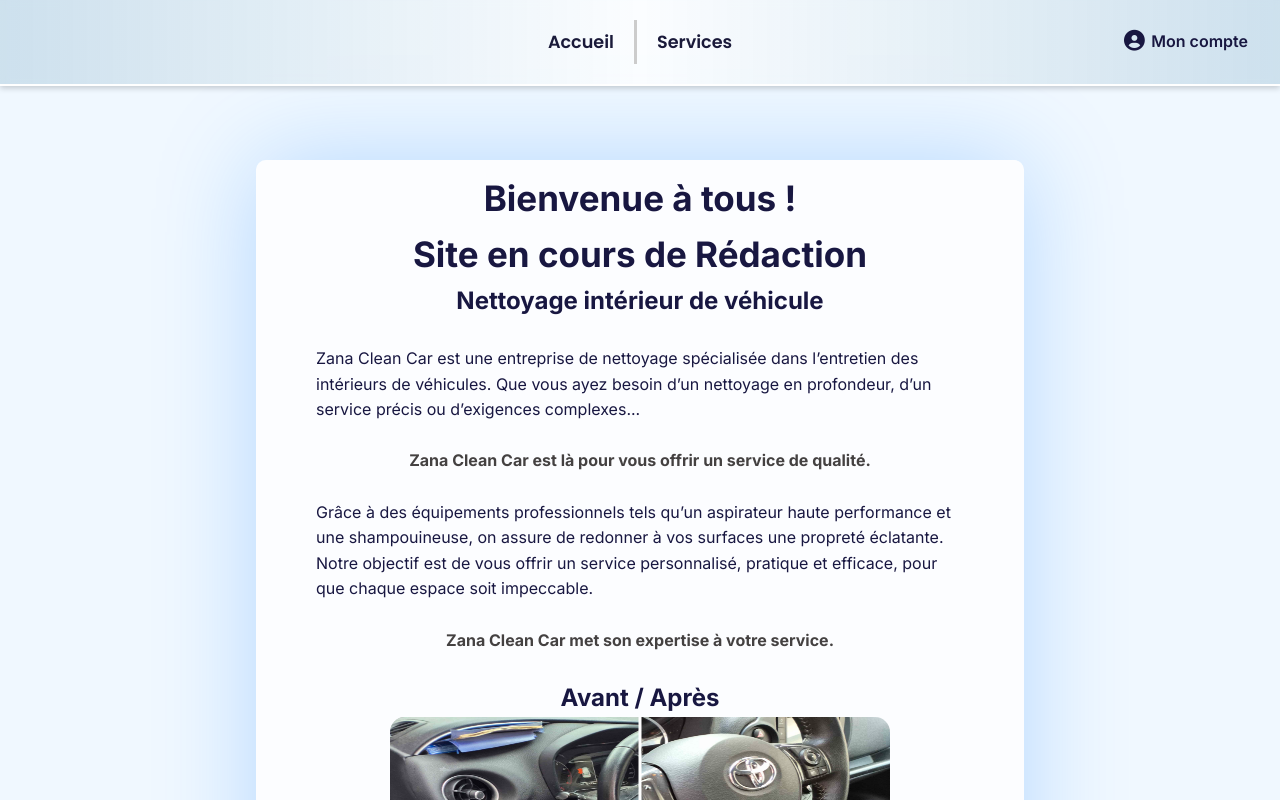
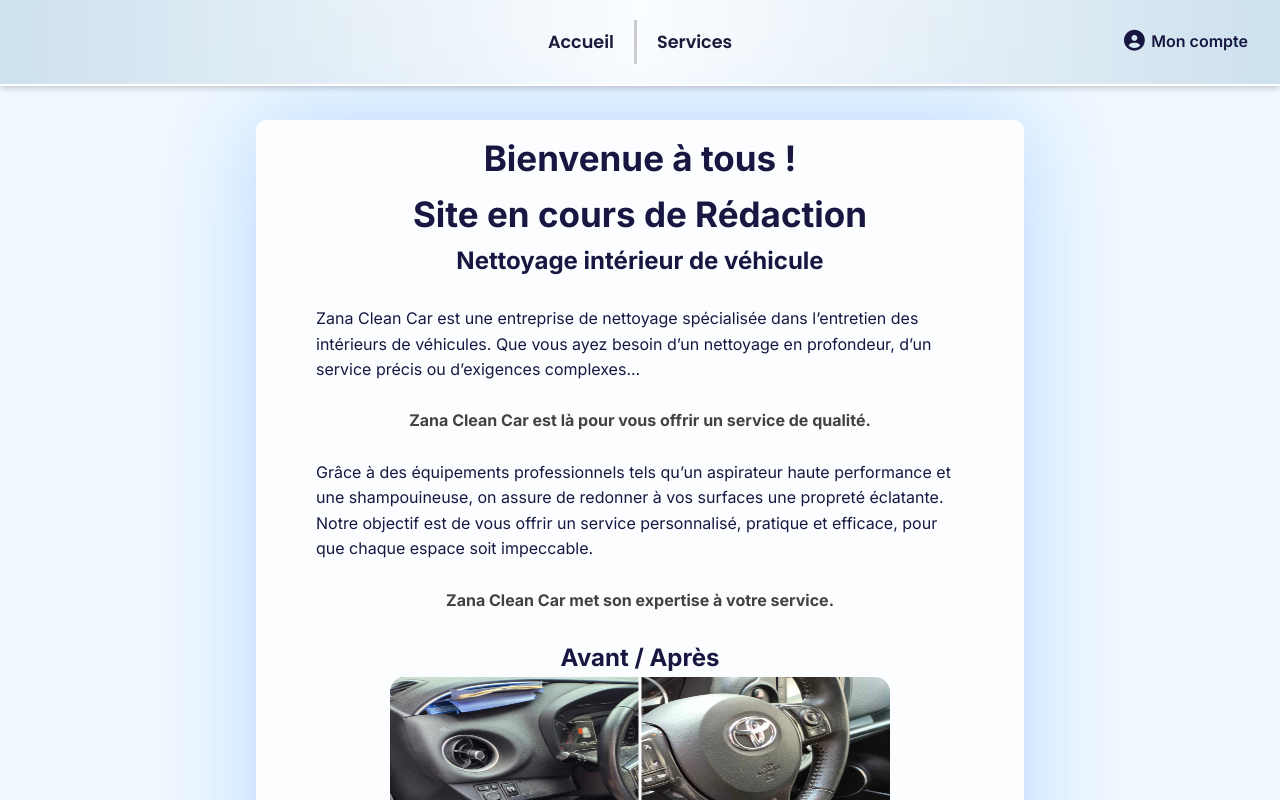
Before and after one commit to Air-KS/zanacleancar, a Vue app in the folder frontend/portal/: page / in a window 1280 px wide. Shown: the top 800 px of the page. Built offline with nearby package versions, Linux system fonts and the light colour scheme.

Commit message:
Commit de récupération => A récupéré si tout casse !

```diff
--- a/frontend/portal/src/styles/global.css
+++ b/frontend/portal/src/styles/global.css
@@ -90,7 +90,7 @@
 
 html, body {
   overflow-x: clip;
-  padding-top: 80px;
+  padding-top: 60px;
 }
 
 /* === comment === */
```
